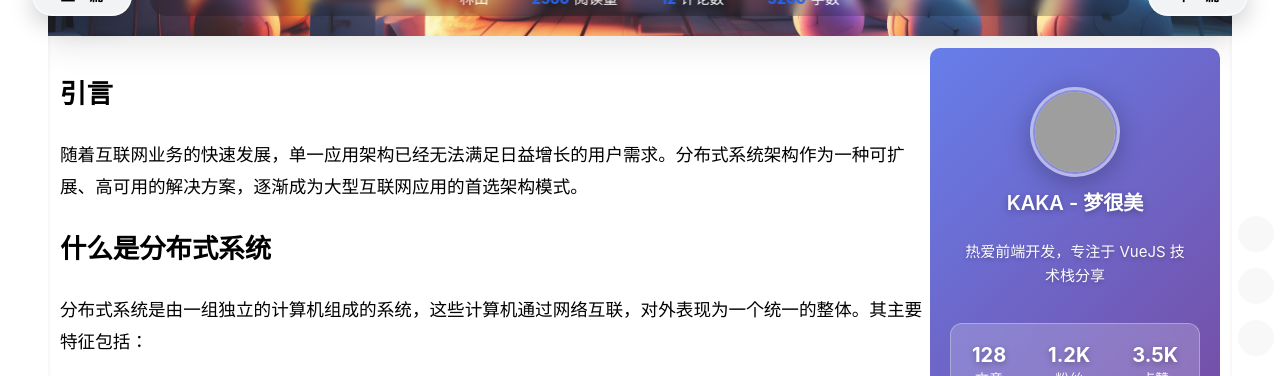
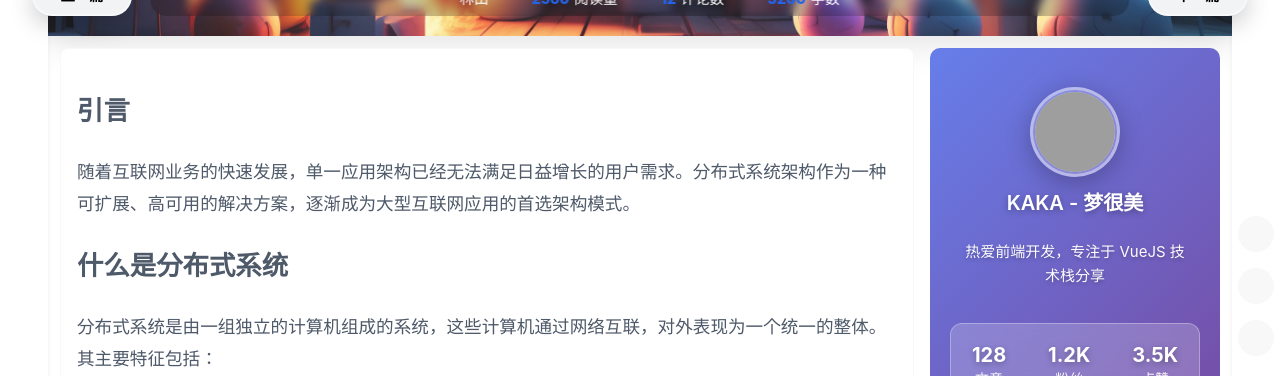
Before and after one commit to raylin666/myblog, a Vue app: page /article/1 in a window 1280 px wide. Shown: the part 424-800 px from the top of the page. Built offline with nearby package versions, Linux system fonts and the light colour scheme; grey boxes are pictures that could not be loaded; some icons are missing.

Commit message:
fix: 样式优化

```diff
--- a/src/components/tools-card/CommentList.vue
+++ b/src/components/tools-card/CommentList.vue
@@ -84,7 +84,7 @@ const latestComments = ref([
     border-radius: 8px;
     font-size: 13px;
     transition: all 0.2s ease;
-    border: 1px solid #e1e5eb;
+    border: 1px solid #efefef;
     box-shadow: 0 1px 4px rgba(0, 0, 0, 0.06);
 }
 
--- a/src/components/tools-card/StoryContent.vue
+++ b/src/components/tools-card/StoryContent.vue
@@ -62,14 +62,8 @@ const getNewStory = () => {
     background-color: #ffffff;
     border-radius: 8px;
     padding: 20px;
-    border: 1px solid #d1d7e0;
-    box-shadow: 0 2px 6px rgba(0, 0, 0, 0.08);
+    border: 1px solid #efefef;
     transition: all 0.3s ease;
-}
-
-.story-content:hover {
-    box-shadow: 0 1px 2px rgba(0, 0, 0, 0.15);
-    transform: translateY(-2px);
 }
 
 .story-footer {
--- a/src/views/article/info.vue
+++ b/src/views/article/info.vue
@@ -63,7 +63,9 @@
 
         <ContentRow>
             <a-col :span="18" class="article">
-                <div class="article-content" v-html="article.content"></div>
+                <a-card class="article-content-card">
+                    <div class="article-content" v-html="article.content"></div>
+                </a-card>
             </a-col>
 
             <a-col :span="6" id="side-main">
@@ -487,6 +489,12 @@ function tagColor(tag: string) {
     color: var(--primary-color);
 }
 
+.article-content-card {
+    margin-right: 16px;
+    border-radius: 8px;
+    border: 1px solid #f9f8f8;
+}
+
 .article-content {
     line-height: 1.8;
     font-size: 1.1rem;
```
